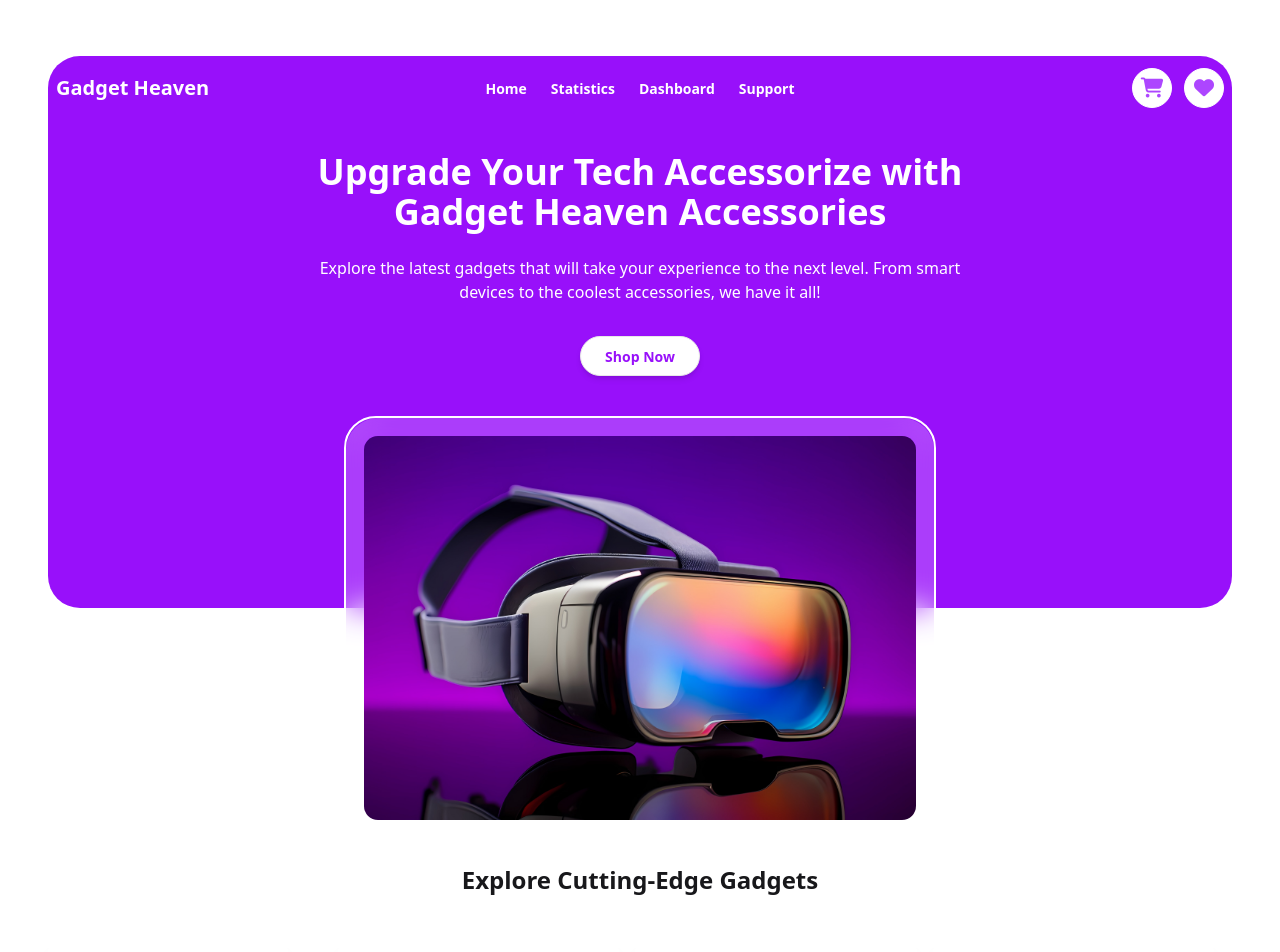
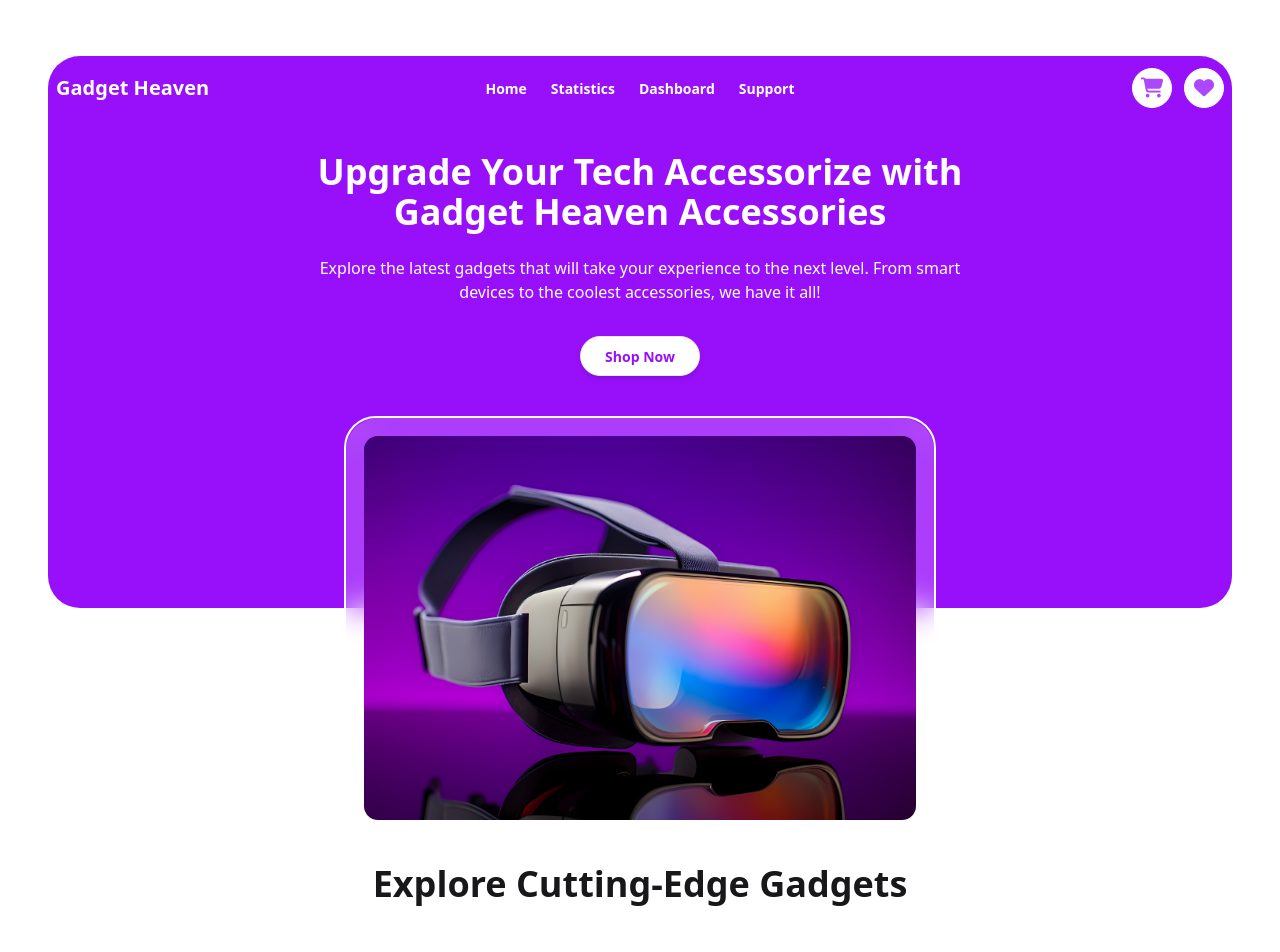
Before and after one commit to tasninanika/Gadget_Heaven, a React (Vite) app: page / in a window 1280 px wide. Shown: the top 952 px of the page. Built offline with nearby package versions, Linux system fonts and the light colour scheme.

Commit message:
apply style on heading

```diff
--- a/src/Components/Heading.jsx
+++ b/src/Components/Heading.jsx
@@ -1,10 +1,11 @@
-
-const Heading = ({title}) => {
-    return (
-      <div className="w-full px-8 md:px-12 flex justify-center mx-auto mt-64">
-        <h1 className="mx-auto  font-bold text-2xl">{title}</h1>
-      </div>
-    );
+const Heading = () => {
+  return (
+    <div className="w-full px-8 md:px-12 flex justify-center mx-auto mt-64">
+      <h1 className="mx-auto  font-bold text-4xl">
+        Explore Cutting-Edge Gadgets
+      </h1>
+    </div>
+  );
 };
 
 export default Heading;
--- a/src/Pages/Home.jsx
+++ b/src/Pages/Home.jsx
@@ -15,7 +15,7 @@ const Home = () => {
         </Helmet>
         <Banner />
       </div>
-      <Heading title={"Explore Cutting-Edge Gadgets"}></Heading>
+      <Heading></Heading>
       <Categories categories={categories}></Categories>
     </>
   );
```
